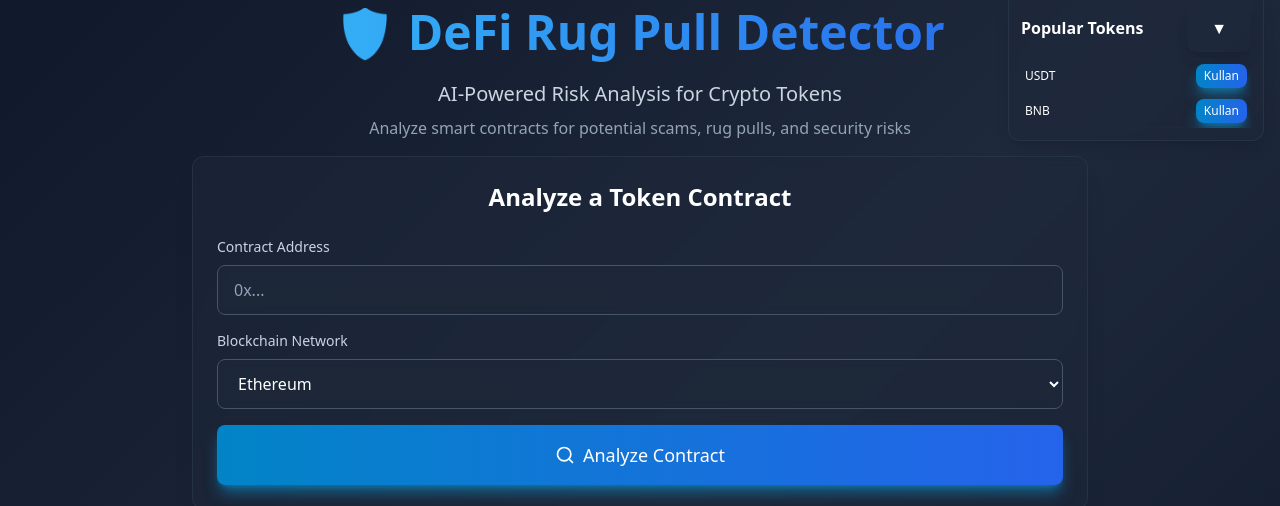
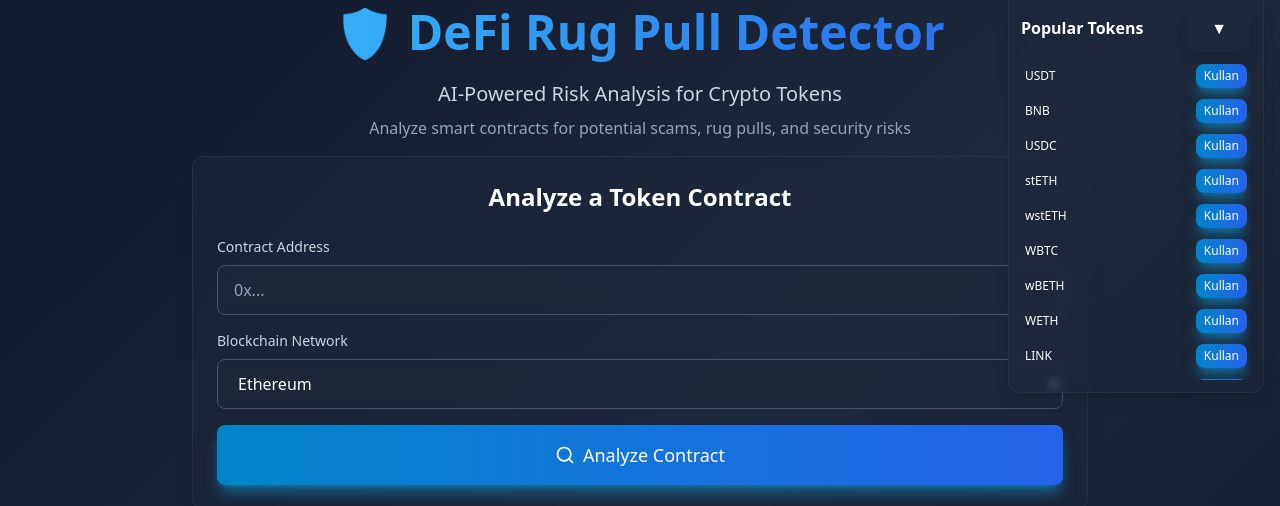
Before and after one commit to TunahanKicci/defi-rugpull-detector, a React (Vite) app in the folder frontend/: page / in a window 1280 px wide. Shown: the part 105-611 px from the top of the page. Built offline with nearby package versions, Linux system fonts and the light colour scheme; no server answers.

Commit message:
liste güncellendi

```diff
--- a/frontend/src/data/ethereumTokens.js
+++ b/frontend/src/data/ethereumTokens.js
@@ -7,7 +7,84 @@ const ethereumTokens = [
   {
     symbol: 'BNB',
     address: '0xB8c77482e45F1F44dE1745F52C74426C631bDD52',
+  },
+  {
+    symbol: 'USDC',
+    address: '0xA0b86991c6218b36c1d19D4a2e9Eb0cE3606eB48',
+  },
+  {
+    symbol: 'stETH',
+    address: '0xae7ab96520DE3A18E5e111B5EaAb095312D7fE84',
+  },
+  {
+    symbol: 'wstETH',
+    address: '0x7f39C581F595B53c5cb19bD0b3f8dA6c935E2Ca0',
+  },
+  {
+    symbol: 'WBTC',
+    address: '0x2260FAC5E5542a773Aa44fBCfeDf7C193bc2C599',
+  },
+  {
+    symbol: 'wBETH',
+    address: '0xa2E3356610840701BDf5611a53974510Ae27E2e1',
+  },
+  {
+    symbol: 'WETH',
+    address: '0xC02aaA39b223FE8D0A0e5C4F27eAD9083C756Cc2',
+  },
+  {
+    symbol: 'LINK',
+    address: '0x514910771AF9Ca656af840dff83E8264EcF986CA',
+  },
+  {
+    symbol: 'USDS',
+    address: '0xdC035D45d973E3EC169d2276DDab16f1e407384F',
+  },
+  {
+    symbol: 'LEO',
+    address: '0x2AF5D2aD76741191D15Dfe7bF6aC92d4Bd912Ca3',
+  },
+  {
+    symbol: 'weETH',
+    address: '0xCd5fE23C85820F7B72D0926FC9b05b43E359b7ee',
+  },
+  {
+    symbol: 'USDe',
+    address: '0x4c9EDD5852cd905f086C759E8383e09bff1E68B3',
+  },
+  {
+    symbol: 'cbBTC',
+    address: '0xcbB7C0000aB88B473b1f5aFd9ef808440eed33Bf',
+  },
+  {
+    symbol: 'SHIB',
+    address: '0x95aD61b0a150d79219dCF64E1E6Cc01f0B64C4cE',
+  },
+  {
+    symbol: 'NICK',
+    address: '0x9c427fe6fac60c512f990dbef4371d6bb3e78d1e',
+  },
+  {
+    symbol: 'SUPERCELL',
+    address: '0xbbad61c50057889c3877bb2392f2fa8e4d3bb1df',
+  },
+  {
+    symbol: 'HASBRO',
+    address: '0xe089a30e5bec50587d2c7dce0bbd04a5462d9d6f',
+  },
+  {
+    symbol: 'ZAIMELLA',
+    address: '0xe3f27913e8bd6971ffe8530c2f5173faaa0aaa1d',
+  },
+  {
+    symbol: 'COACH',
+    address: '0xeb61ba960d3970f29f7b8db8795498a33494cbff',
+  },
+  {
+    symbol: 'OTHERSIDE',
+    address: '0xcd9bdd2bf0f3f28a9767f948be38bd7b9af44596',
   }
+
 ]
 
 export default ethereumTokens
```
